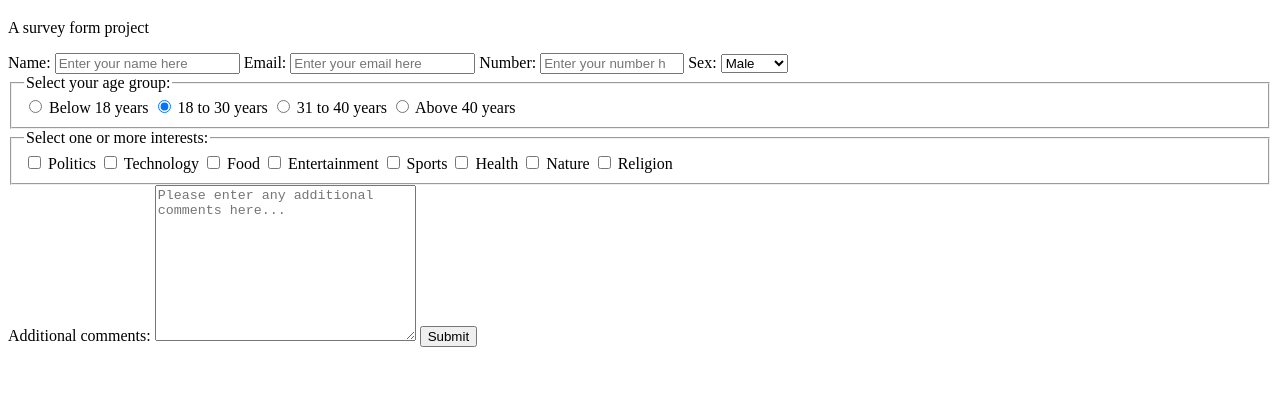
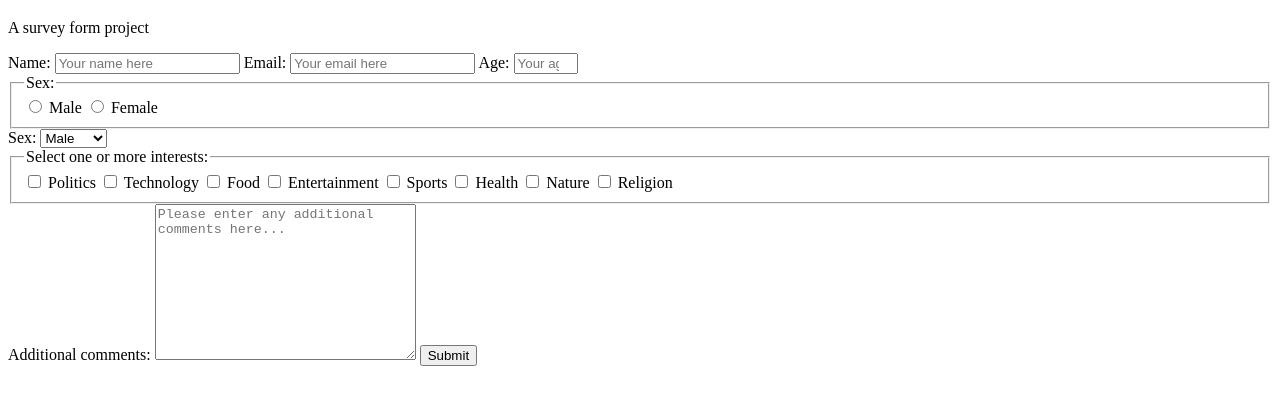
Before and after one commit to dexrualo/survey-form-project, a plain HTML site: page index.html in a window 1280 px wide. Shown: the part 61-466 px from the top of the page. Drawn offline with Linux system fonts and the light colour scheme.

Commit message:
changed sex dropdown to radio buttons

```diff
--- a/index.html
+++ b/index.html
@@ -9,23 +9,21 @@
   <p id="description">A survey form project</p>
   <form id="survey-form" action="">
     <label for="name" id="name-label">Name:</label>
-    <input type="text" id="name" placeholder="Enter your name here" required>
+    <input type="text" id="name" placeholder="Your name here" required>
     <label for="email" id="email-label">Email:</label>
-    <input type="email" id="email" placeholder="Enter your email here" required>
-    <label for="number" id="number-label">Number:</label>
-    <input id="number" type="number" min="1111111" max="9999999999999" placeholder="Enter your number here">
+    <input type="email" id="email" placeholder="Your email here" required>
+    <label for="number" id="number-label">Age:</label>
+    <input id="number" type="number" min="1" max="125" placeholder="Your age">
+    <fieldset>
+      <legend>Sex:</legend>
+      <input type="radio" name="age-group" value="male"> Male
+      <input type="radio" name="age-group" value="female"> Female
+    </fieldset>
     <label for="dropdown">Sex:</label>
     <select id="dropdown" name="dropdown">
       <option value="male">Male</option>
       <option value="female">Female</option>
     </select>
-    <fieldset>
-      <legend>Select your age group:</legend>
-      <input type="radio" name="age-group" value="0"> Below 18 years
-      <input type="radio" name="age-group" value="1" checked> 18 to 30 years
-      <input type="radio" name="age-group" value="2"> 31 to 40 years
-      <input type="radio" name="age-group" value="3"> Above 40 years
-    </fieldset>
     <fieldset>
       <legend>Select one or more interests:</legend>
       <input type="checkbox" value="Politics" > Politics
```
